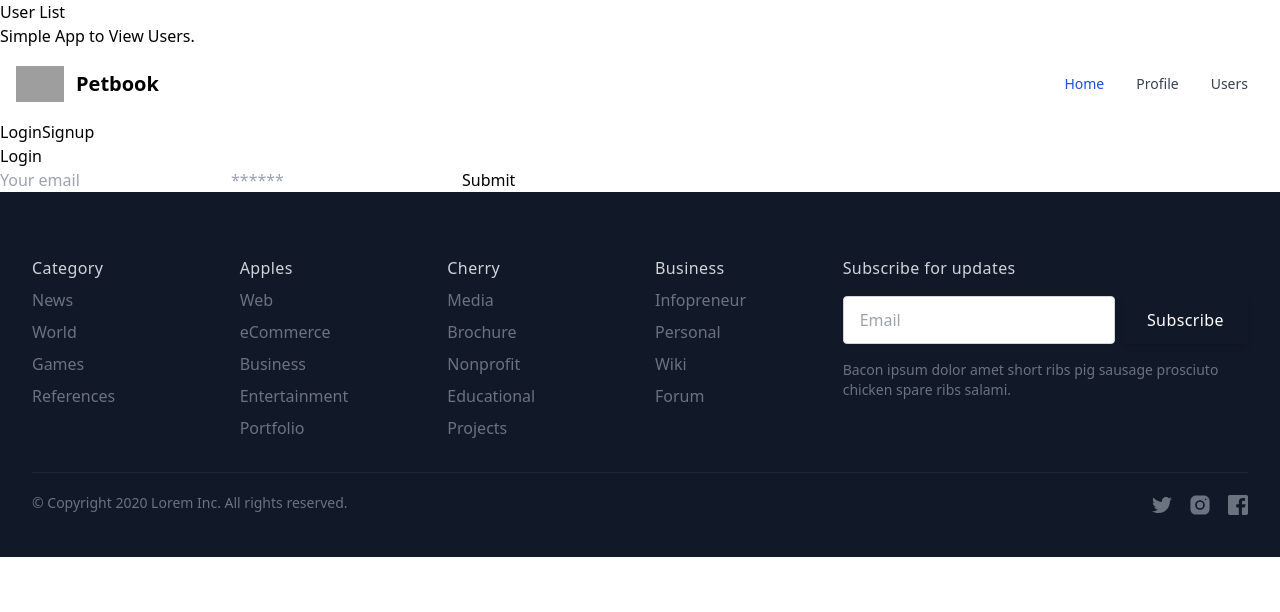
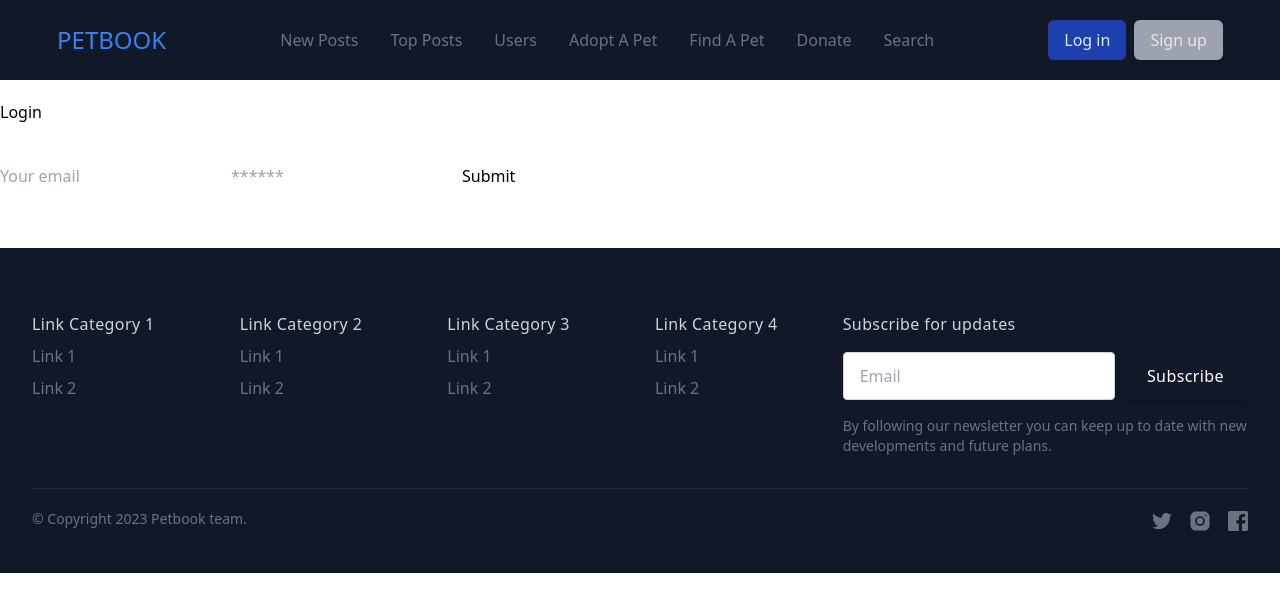
Before and after one commit to carsondipan/pet-social-app, a React (Create React App) app in the folder client/: page /login in a window 1280 px wide. Shown: the top 612 px of the page. Built offline with nearby package versions, Linux system fonts and the light colour scheme; grey boxes are pictures that could not be loaded.

Commit message:
Saving changes

```diff
--- a/client/src/components/Footer/index.js
+++ b/client/src/components/Footer/index.js
@@ -9,7 +9,7 @@ const Footer = () => {
             <div className="grid grid-cols-2 gap-5 row-gap-8 lg:col-span-4 md:grid-cols-4">
               <div>
                 <p className="font-medium tracking-wide text-gray-300">
-                  Category
+                  Link Category 1
                 </p>
                 <ul className="mt-2 space-y-2">
                   <li>
@@ -17,7 +17,7 @@ const Footer = () => {
                       href="/"
                       className="text-gray-500 transition-colors duration-300 hover:text-deep-purple-accent-200"
                     >
-                      News
+                      Link 1
                     </a>
                   </li>
                   <li>
@@ -25,7 +25,20 @@ const Footer = () => {
                       href="/"
                       className="text-gray-500 transition-colors duration-300 hover:text-deep-purple-accent-200"
                     >
-                      World
+                      Link 2
+                    </a>
+                  </li>
+                </ul>
+              </div>
+              <div>
+                <p className="font-medium tracking-wide text-gray-300">Link Category 2</p>
+                <ul className="mt-2 space-y-2">
+                  <li>
+                    <a
+                      href="/"
+                      className="text-gray-500 transition-colors duration-300 hover:text-deep-purple-accent-200"
+                    >
+                      Link 1
                     </a>
                   </li>
                   <li>
@@ -33,7 +46,20 @@ const Footer = () => {
                       href="/"
                       className="text-gray-500 transition-colors duration-300 hover:text-deep-purple-accent-200"
                     >
-                      Games
+                      Link 2
+                    </a>
+                  </li>
+                </ul>
+              </div>
+              <div>
+                <p className="font-medium tracking-wide text-gray-300">Link Category 3</p>
+                <ul className="mt-2 space-y-2">
+                  <li>
+                    <a
+                      href="/"
+                      className="text-gray-500 transition-colors duration-300 hover:text-deep-purple-accent-200"
+                    >
+                      Link 1
                     </a>
                   </li>
                   <li>
@@ -41,20 +67,22 @@ const Footer = () => {
                       href="/"
                       className="text-gray-500 transition-colors duration-300 hover:text-deep-purple-accent-200"
                     >
-                      References
+                      Link 2
                     </a>
                   </li>
                 </ul>
               </div>
               <div>
-                <p className="font-medium tracking-wide text-gray-300">Apples</p>
+                <p className="font-medium tracking-wide text-gray-300">
+                  Link Category 4
+                </p>
                 <ul className="mt-2 space-y-2">
                   <li>
                     <a
                       href="/"
                       className="text-gray-500 transition-colors duration-300 hover:text-deep-purple-accent-200"
                     >
-                      Web
+                      Link 1
                     </a>
                   </li>
                   <li>
@@ -62,115 +90,7 @@ const Footer = () => {
                       href="/"
                       className="text-gray-500 transition-colors duration-300 hover:text-deep-purple-accent-200"
                     >
-                      eCommerce
-                    </a>
-                  </li>
-                  <li>
-                    <a
-                      href="/"
-                      className="text-gray-500 transition-colors duration-300 hover:text-deep-purple-accent-200"
-                    >
-                      Business
-                    </a>
-                  </li>
-                  <li>
-                    <a
-                      href="/"
-                      className="text-gray-500 transition-colors duration-300 hover:text-deep-purple-accent-200"
-                    >
-                      Entertainment
-                    </a>
-                  </li>
-                  <li>
-                    <a
-                      href="/"
-                      className="text-gray-500 transition-colors duration-300 hover:text-deep-purple-accent-200"
-                    >
-                      Portfolio
-                    </a>
-                  </li>
-                </ul>
-              </div>
-              <div>
-                <p className="font-medium tracking-wide text-gray-300">Cherry</p>
-                <ul className="mt-2 space-y-2">
-                  <li>
-                    <a
-                      href="/"
-                      className="text-gray-500 transition-colors duration-300 hover:text-deep-purple-accent-200"
-                    >
-                      Media
-                    </a>
-                  </li>
-                  <li>
-                    <a
-                      href="/"
-                      className="text-gray-500 transition-colors duration-300 hover:text-deep-purple-accent-200"
-                    >
-                      Brochure
-                    </a>
-                  </li>
-                  <li>
-                    <a
-                      href="/"
-                      className="text-gray-500 transition-colors duration-300 hover:text-deep-purple-accent-200"
-                    >
-                      Nonprofit
-                    </a>
-                  </li>
-                  <li>
-                    <a
-                      href="/"
-                      className="text-gray-500 transition-colors duration-300 hover:text-deep-purple-accent-200"
-                    >
-                      Educational
-                    </a>
-                  </li>
-                  <li>
-                    <a
-                      href="/"
-                      className="text-gray-500 transition-colors duration-300 hover:text-deep-purple-accent-200"
-                    >
-                      Projects
-                    </a>
-                  </li>
-                </ul>
-              </div>
-              <div>
-                <p className="font-medium tracking-wide text-gray-300">
-                  Business
-                </p>
-                <ul className="mt-2 space-y-2">
-                  <li>
-                    <a
-                      href="/"
-                      className="text-gray-500 transition-colors duration-300 hover:text-deep-purple-accent-200"
-                    >
-                      Infopreneur
-                    </a>
-                  </li>
-                  <li>
-                    <a
-                      href="/"
-                      className="text-gray-500 transition-colors duration-300 hover:text-deep-purple-accent-200"
-                    >
-                      Personal
-                    </a>
-                  </li>
-                  <li>
-                    <a
-                      href="/"
-                      className="text-gray-500 transition-colors duration-300 hover:text-deep-purple-accent-200"
-                    >
-                      Wiki
-                    </a>
-                  </li>
-                  <li>
-                    <a
-                      href="/"
-                      className="text-gray-500 transition-colors duration-300 hover:text-deep-purple-accent-200"
-                    >
-                      Forum
+                      Link 2
                     </a>
                   </li>
                 </ul>
@@ -195,14 +115,13 @@ const Footer = () => {
                 </button>
               </form>
               <p className="mt-4 text-sm text-gray-500">
-                Bacon ipsum dolor amet short ribs pig sausage prosciuto chicken
-                spare ribs salami.
+                By following our newsletter you can keep up to date with new developments and future plans.
               </p>
             </div>
           </div>
           <div className="flex flex-col justify-between pt-5 pb-10 border-t border-gray-800 sm:flex-row">
             <p className="text-sm text-gray-500">
-              © Copyright 2020 Lorem Inc. All rights reserved.
+              © Copyright 2023 Petbook team.
             </p>
             <div className="flex items-center mt-4 space-x-4 sm:mt-0">
               <a
--- a/client/src/components/Header/index.js
+++ b/client/src/components/Header/index.js
@@ -6,12 +6,7 @@ const Header = () => {
   return (
     <header>
       <div>
-        <Link to="/">
-          <h1>User List</h1>
-        </Link>
-      </div>
-      <div>
-        <p>Simple App to View Users.</p>
+        {/* Header would go here */}
         <Navbar />
       </div>
     </header>
--- a/client/src/components/Navbar/index.js
+++ b/client/src/components/Navbar/index.js
@@ -1,4 +1,5 @@
 import React from 'react';
+
 import { Link } from 'react-router-dom';
 
 import Auth from '../../utils/auth';
@@ -12,71 +13,163 @@ function Navbar() {
   if (Auth.loggedIn()) {
     return (
       <>
-        <nav class="bg-white border-gray-200 px-2 sm:px-4 py-2.5 rounded dark:bg-gray-900">
-          <div class="container flex flex-wrap items-center justify-between mx-auto">
-            <a href="/" class="flex items-center">
-              <img src="https://flowbite.com/docs/images/logo.svg" class="h-6 mr-3 sm:h-9" alt="Flowbite Logo" />
-              <span class="self-center text-xl font-semibold whitespace-nowrap dark:text-white">Petbook</span>
-            </a>
-            <button data-collapse-toggle="navbar-default" type="button" class="inline-flex items-center p-2 ml-3 text-sm text-gray-500 rounded-lg md:hidden hover:bg-gray-100 focus:outline-none focus:ring-2 focus:ring-gray-200 dark:text-gray-400 dark:hover:bg-gray-700 dark:focus:ring-gray-600" aria-controls="navbar-default" aria-expanded="false">
-              <span class="sr-only">Open main menu</span>
-              <svg class="w-6 h-6" aria-hidden="true" fill="currentColor" viewBox="0 0 20 20" xmlns="http://www.w3.org/2000/svg"><path fill-rule="evenodd" d="M3 5a1 1 0 011-1h12a1 1 0 110 2H4a1 1 0 01-1-1zM3 10a1 1 0 011-1h12a1 1 0 110 2H4a1 1 0 01-1-1zM3 15a1 1 0 011-1h12a1 1 0 110 2H4a1 1 0 01-1-1z" clip-rule="evenodd"></path></svg>
-            </button>
-            <div class="hidden w-full md:block md:w-auto" id="navbar-default">
-              <ul class="flex flex-col p-4 mt-4 border border-gray-100 rounded-lg bg-gray-50 md:flex-row md:space-x-8 md:mt-0 md:text-sm md:font-medium md:border-0 md:bg-white dark:bg-gray-800 md:dark:bg-gray-900 dark:border-gray-700">
-                <li>
-                  <a href="/" class="block py-2 pl-3 pr-4 text-white bg-blue-700 rounded md:bg-transparent md:text-blue-700 md:p-0 dark:text-white" aria-current="page">Home</a>
-                </li>
-                <li>
-                  <a href="/me" class="block py-2 pl-3 pr-4 text-gray-700 rounded hover:bg-gray-100 md:hover:bg-transparent md:border-0 md:hover:text-blue-700 md:p-0 dark:text-gray-400 md:dark:hover:text-white dark:hover:bg-gray-700 dark:hover:text-white md:dark:hover:bg-transparent">Profile</a>
-                </li>
-                <li>
-                  <a href="/me" class="block py-2 pl-3 pr-4 text-gray-700 rounded hover:bg-gray-100 md:hover:bg-transparent md:border-0 md:hover:text-blue-700 md:p-0 dark:text-gray-400 md:dark:hover:text-white dark:hover:bg-gray-700 dark:hover:text-white md:dark:hover:bg-transparent">Users</a>
-                </li>
-              </ul>
+        <div className="bg-gray-900">
+          <nav class="container flex justify-around py-5 mx-auto sm:max-w-xl md:max-w-full lg:max-w-screen-xl">
+            <div class="flex flex-wrap items-center">
+              <Link to="/"><h3 class=" text-2xl font-medium text-blue-500">PETBOOK</h3></Link>
+              <svg
+                xmlns="<http://www.w3.org/2000/svg>"
+                id="menu-button"
+                class="h-6 w-6 cursor-pointer text-gray-500 lg:hidden block"
+                fill="none"
+                viewBox="0 0 24 24"
+                stroke="currentColor"
+              >
+                <path
+                  stroke-linecap="round"
+                  stroke-linejoin="round"
+                  stroke-width="2"
+                  d="M4 6h16M4 12h16M4 18h16"
+                />
+              </svg>
             </div>
-          </div>
-        </nav>
-        <button onClick={logout}>
+
+            <div class="items-center hidden space-x-8 lg:flex text-gray-500 transition-colors duration-300 hover:text-deep-purple-accent-200">
+              <a href="">New Posts</a>
+              <a href="">Top Posts</a>
+              <a href="">Users</a>
+              <a href="">Adopt A Pet</a>
+              <a href="">Find A Pet</a>
+              <a href="">Donate</a>
+              <a href="">Search</a>
+            </div>
+
+            {/* Notifications */}
+            <div class="flex items-center hidden space-x-2 lg:flex">
+              <a href="#">
+                <svg
+                  xmlns="http://www.w3.org/2000/svg"
+                  class="w-6 h-6 text-gray-400"
+                  fill="none"
+                  viewBox="0 0 24 24"
+                  stroke="currentColor"
+                >
+                  <path
+                    stroke-linecap="round"
+                    stroke-linejoin="round"
+                    stroke-width="2"
+                    d="M15 17h5l-1.405-1.405A2.032 2.032 0 0118 14.158V11a6.002 6.002 0 00-4-5.659V5a2 2 0 10-4 0v.341C7.67 6.165 6 8.388 6 11v3.159c0 .538-.214 1.055-.595 1.436L4 17h5m6 0v1a3 3 0 11-6 0v-1m6 0H9"
+                  />
+                </svg>
+              </a>
+              {/* Settings */}
+              <a href="#">
+                <svg
+                  xmlns="http://www.w3.org/2000/svg"
+                  class="w-6 h-6 text-gray-400"
+                  fill="none"
+                  viewBox="0 0 24 24"
+                  stroke="currentColor"
+                >
+                  <path
+                    stroke-linecap="round"
+                    stroke-linejoin="round"
+                    stroke-width="2"
+                    d="M10.325 4.317c.426-1.756 2.924-1.756 3.35 0a1.724 1.724 0 002.573 1.066c1.543-.94 3.31.826 2.37 2.37a1.724 1.724 0 001.065 2.572c1.756.426 1.756 2.924 0 3.35a1.724 1.724 0 00-1.066 2.573c.94 1.543-.826 3.31-2.37 2.37a1.724 1.724 0 00-2.572 1.065c-.426 1.756-2.924 1.756-3.35 0a1.724 1.724 0 00-2.573-1.066c-1.543.94-3.31-.826-2.37-2.37a1.724 1.724 0 00-1.065-2.572c-1.756-.426-1.756-2.924 0-3.35a1.724 1.724 0 001.066-2.573c-.94-1.543.826-3.31 2.37-2.37.996.608 2.296.07 2.572-1.065z"
+                  />
+                  <path
+                    stroke-linecap="round"
+                    stroke-linejoin="round"
+                    stroke-width="2"
+                    d="M15 12a3 3 0 11-6 0 3 3 0 016 0z"
+                  />
+                </svg>
+              </a>
+              {/* Profile/user */}
+              <a href="/me" class="p-2 rounded-full bg-blue-50">
+                <svg
+                  xmlns="http://www.w3.org/2000/svg"
+                  class="w-6 h-6 text-gray-200"
+                  fill="none"
+                  viewBox="0 0 24 24"
+                  stroke="currentColor"
+                >
+                  <path
+                    stroke-linecap="round"
+                    stroke-linejoin="round"
+                    stroke-width="2"
+                    d="M16 7a4 4 0 11-8 0 4 4 0 018 0zM12 14a7 7 0 00-7 7h14a7 7 0 00-7-7z"
+                  />
+                </svg>
+              </a>
+              <button onClick={logout} class="px-4 py-2 text-blue-100 bg-blue-800 rounded-md">
+                Log out
+              </button>
+            </div>
+          </nav>
+        </div >
+        {/* <button onClick={logout}>
           Logout
-        </button>
+        </button> */}
       </>
     );
   }
+
+
   // If logged out show login controls
   return (
     <>
-      <nav class="bg-white border-gray-200 px-2 sm:px-4 py-2.5 rounded dark:bg-gray-900">
-        <div class="container flex flex-wrap items-center justify-between mx-auto">
-          <a href="/" class="flex items-center">
-            <img src="https://flowbite.com/docs/images/logo.svg" class="h-6 mr-3 sm:h-9" alt="Flowbite Logo" />
-            <span class="self-center text-xl font-semibold whitespace-nowrap dark:text-white">Petbook</span>
-          </a>
-          <button data-collapse-toggle="navbar-default" type="button" class="inline-flex items-center p-2 ml-3 text-sm text-gray-500 rounded-lg md:hidden hover:bg-gray-100 focus:outline-none focus:ring-2 focus:ring-gray-200 dark:text-gray-400 dark:hover:bg-gray-700 dark:focus:ring-gray-600" aria-controls="navbar-default" aria-expanded="false">
-            <span class="sr-only">Open main menu</span>
-            <svg class="w-6 h-6" aria-hidden="true" fill="currentColor" viewBox="0 0 20 20" xmlns="http://www.w3.org/2000/svg"><path fill-rule="evenodd" d="M3 5a1 1 0 011-1h12a1 1 0 110 2H4a1 1 0 01-1-1zM3 10a1 1 0 011-1h12a1 1 0 110 2H4a1 1 0 01-1-1zM3 15a1 1 0 011-1h12a1 1 0 110 2H4a1 1 0 01-1-1z" clip-rule="evenodd"></path></svg>
-          </button>
-          <div class="hidden w-full md:block md:w-auto" id="navbar-default">
-            <ul class="flex flex-col p-4 mt-4 border border-gray-100 rounded-lg bg-gray-50 md:flex-row md:space-x-8 md:mt-0 md:text-sm md:font-medium md:border-0 md:bg-white dark:bg-gray-800 md:dark:bg-gray-900 dark:border-gray-700">
-              <li>
-                <a href="/" class="block py-2 pl-3 pr-4 text-white bg-blue-700 rounded md:bg-transparent md:text-blue-700 md:p-0 dark:text-white" aria-current="page">Home</a>
-              </li>
-              <li>
-                <a href="/me" class="block py-2 pl-3 pr-4 text-gray-700 rounded hover:bg-gray-100 md:hover:bg-transparent md:border-0 md:hover:text-blue-700 md:p-0 dark:text-gray-400 md:dark:hover:text-white dark:hover:bg-gray-700 dark:hover:text-white md:dark:hover:bg-transparent">Profile</a>
-              </li>
-              <li>
-                <a href="/me" class="block py-2 pl-3 pr-4 text-gray-700 rounded hover:bg-gray-100 md:hover:bg-transparent md:border-0 md:hover:text-blue-700 md:p-0 dark:text-gray-400 md:dark:hover:text-white dark:hover:bg-gray-700 dark:hover:text-white md:dark:hover:bg-transparent">Users</a>
-              </li>
-            </ul>
+      <div className="bg-gray-900">
+        <nav class="container flex justify-around py-5 mx-auto sm:max-w-xl md:max-w-full lg:max-w-screen-xl">
+          <div class="flex items-center">
+            <Link to="/"><h3 class=" text-2xl font-medium text-blue-500">PETBOOK</h3></Link>
+            <svg
+              xmlns="<http://www.w3.org/2000/svg>"
+              id="menu-button"
+              class="h-6 w-6 cursor-pointer text-gray-500 lg:hidden block"
+              fill="none"
+              viewBox="0 0 24 24"
+              stroke="currentColor"
+            >
+              <path
+                stroke-linecap="round"
+                stroke-linejoin="round"
+                stroke-width="2"
+                d="M4 6h16M4 12h16M4 18h16"
+              />
+            </svg>
           </div>
-        </div>
-      </nav>
-      <Link to="/login">
+
+          <div class="items-center hidden space-x-8 lg:flex text-gray-500 transition-colors duration-300 hover:text-deep-purple-accent-200">
+            <a href="">New Posts</a>
+            <a href="">Top Posts</a>
+            <a href="">Users</a>
+            <a href="">Adopt A Pet</a>
+            <a href="">Find A Pet</a>
+            <a href="">Donate</a>
+            <a href="">Search</a>
+          </div>
+
+          <div class="flex items-center space-x-2">
+            <Link to="/login">
+              <button class="px-4 py-2 text-blue-100 bg-blue-800 rounded-md">
+                Log in
+              </button>
+            </Link>
+            <Link to="/signup">
+              <button class="px-4 py-2 text-gray-200 bg-gray-400 rounded-md">
+                Sign up
+              </button>
+            </Link>
+          </div>
+        </nav>
+      </div>
+      {/* <Link to="/login">
         Login
       </Link>
       <Link to="/signup">
         Signup
-      </Link>
+      </Link> */}
     </>
 
 
--- a/client/src/pages/Home.js
+++ b/client/src/pages/Home.js
@@ -37,7 +37,7 @@ const Home = () => {
   }
 
   return (
-    <main>
+    <main class="py-5">
       <form onSubmit={handleSubmit}>
         <label>Search</label>
         <input
--- a/client/src/pages/Login.js
+++ b/client/src/pages/Login.js
@@ -42,14 +42,14 @@ const Login = () => {
   const renderForm = () => {
     if (data) {
       return (
-        <p>
+        <p class="py-5">
           Success! You may now head{' '}
           <Link to="/">back to the homepage.</Link>
         </p>
       )
     }
     return (
-      <form onSubmit={handleFormSubmit}>
+      <form onSubmit={handleFormSubmit} class="py-5">
         <input
           placeholder="Your email"
           name="email"
@@ -72,9 +72,9 @@ const Login = () => {
   };
 
   return (
-    <main>
+    <main class="py-5">
       <h4>Login</h4>
-      <div>
+      <div class="py-5">
         {renderForm()}
         {error && <div>{error.message}</div>}
       </div>
```
Also changed, not shown: client/src/pages/Profile.js (+4 -4 lines), client/src/pages/Signup.js (+6 -6 lines), 1 other file (tests, documents, lock files or other folders).
